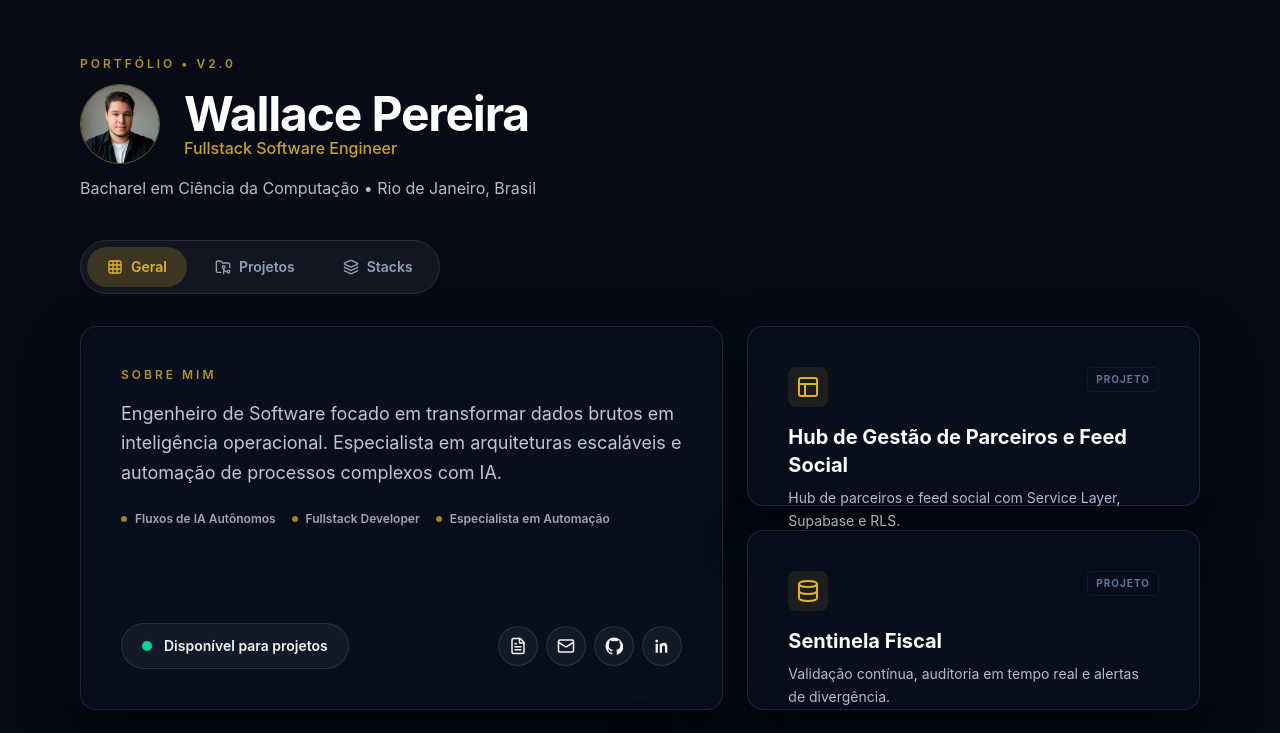
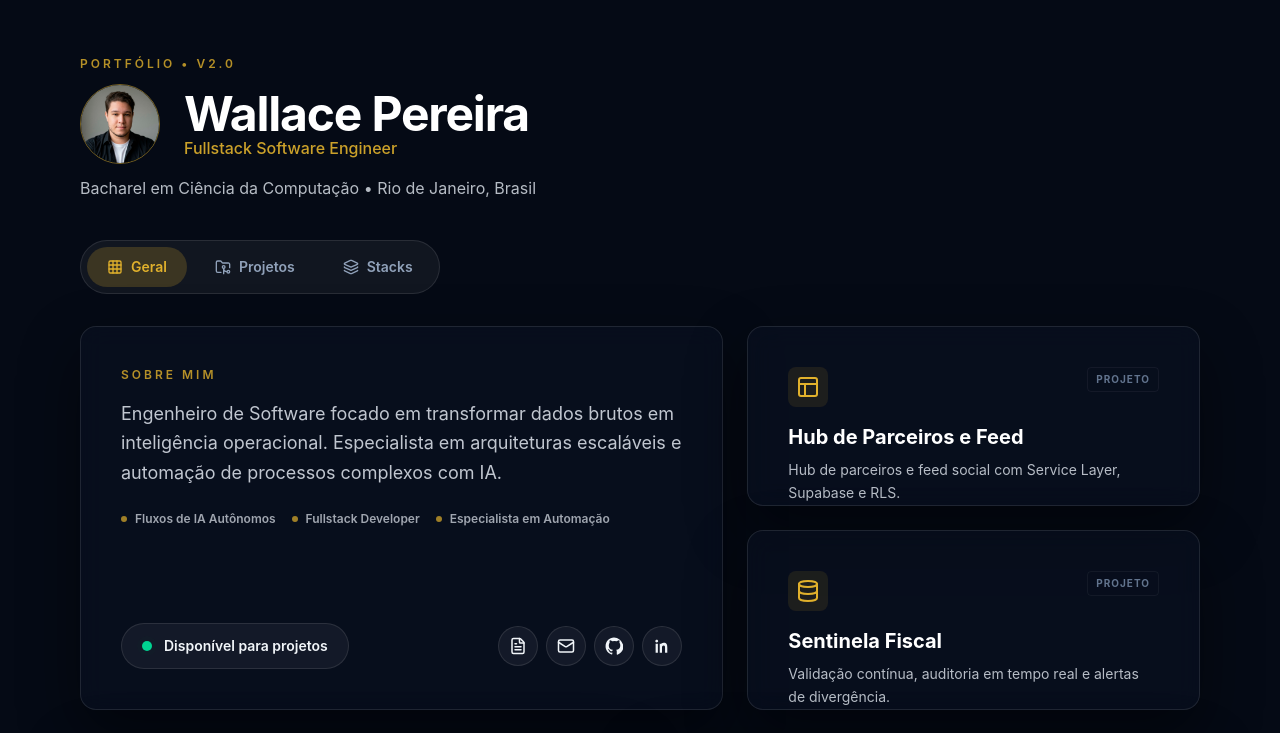
Before and after one commit to Wallace-Pereira1/portfolio-v2, a React (Vite) app: page / in a window 1280 px wide. Shown: the top 733 px of the page. Built offline with nearby package versions, Linux system fonts and the light colour scheme.

Commit message:
feat: shorten project title for clarity in constants

```diff
--- a/src/data/constants.ts
+++ b/src/data/constants.ts
@@ -118,7 +118,7 @@ export const BENTO_CARDS = [
   },
   {
     id: "project-solargrid",
-    title: "Hub de Gestão de Parceiros e Feed Social",
+    title: "Hub de Parceiros e Feed",
     description: "Hub de parceiros e feed social com Service Layer, Supabase e RLS.",
     icon: Layout,
     size: "md",
```
